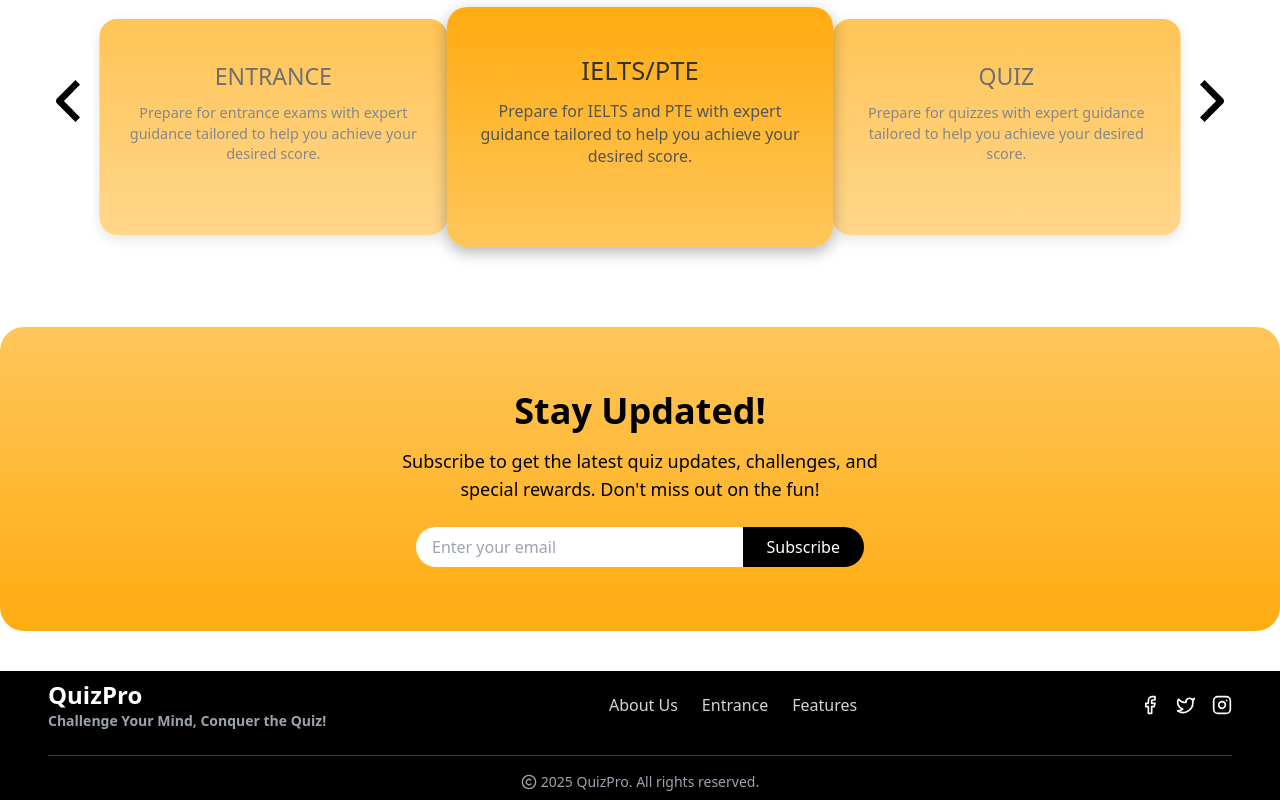
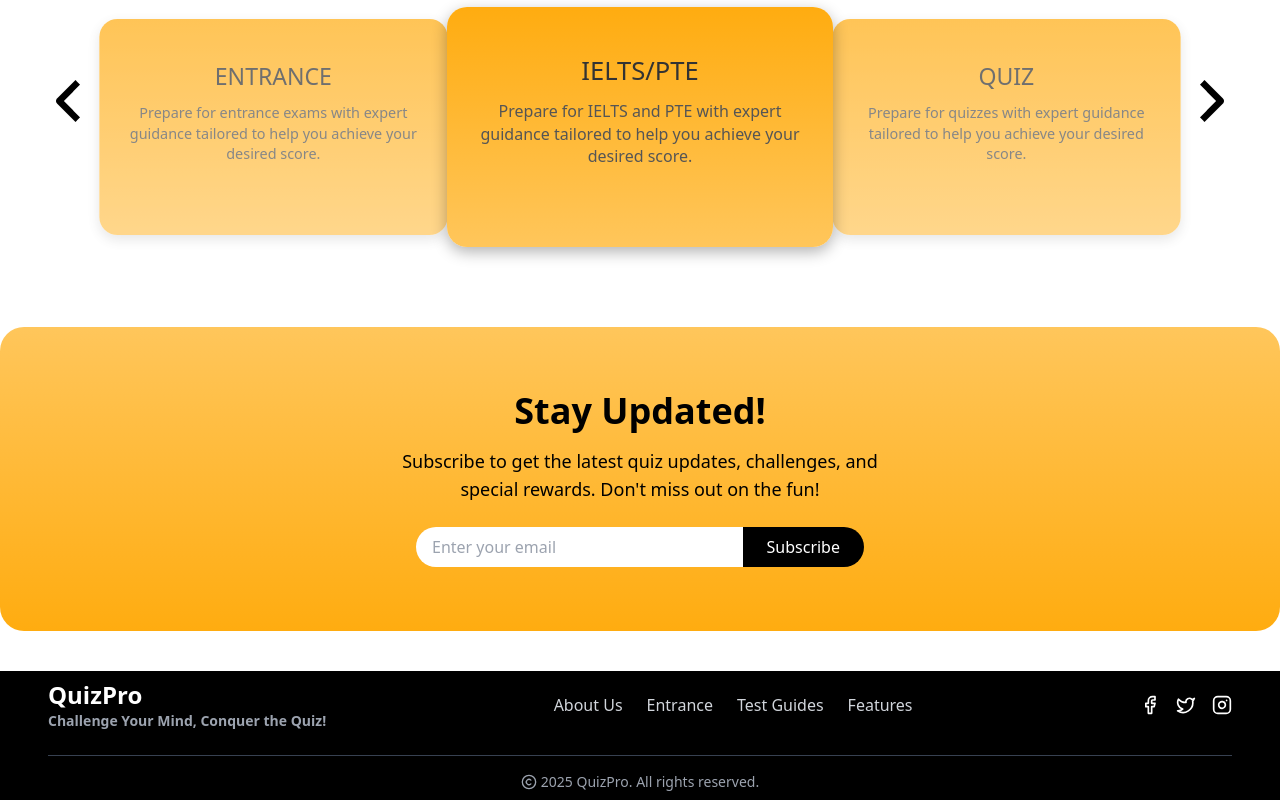
Before and after one commit to shresthastephen/Quizz, a React (Vite) app: page / in a window 1280 px wide. Shown: the part 877-1677 px from the top of the page. Built offline with nearby package versions, Linux system fonts and the light colour scheme.

Commit message:
updatedfooter

```diff
--- a/src/components/Footer.jsx
+++ b/src/components/Footer.jsx
@@ -1,12 +1,12 @@
 import React from "react";
-import { Link } from "react-router-dom"; // Import Link for navigation
-import { Facebook, Twitter, Instagram, Copyright } from "lucide-react"; // Importing icons
+import { Link } from "react-router-dom";
+import { Facebook, Twitter, Instagram, Copyright } from "lucide-react";
 
 function Footer() {
   return (
     <footer className="bg-black text-white py-2 px-12 mt-10">
       <div className="flex flex-col md:flex-row justify-between items-center">
-        {/* Logo & Navigation */}
+        {/* Logo*/}
         <div className="text-center md:text-left mb-4 md:mb-0">
           <Link
             to="/"
@@ -19,7 +19,7 @@ function Footer() {
           </Link>
         </div>
 
-        {/* Navigation Links */}
+        {/* Nav Links */}
         <ul className="flex gap-6 text-gray-300 text-m">
           <li>
             <Link to="/about" className="hover:text-yellow-400 transition">
@@ -29,6 +29,12 @@ function Footer() {
           <li>
             <Link to="/entrance" className="hover:text-yellow-400 transition">
               Entrance
+            </Link>
+          </li>
+
+          <li>
+            <Link to="/testguides" className="hover:text-yellow-400 transition">
+              Test Guides
             </Link>
           </li>
           <li>
--- a/src/components/TestGuides.jsx
+++ b/src/components/TestGuides.jsx
@@ -1,5 +1,6 @@
 import React from "react";
 import { Link } from "react-router-dom";
+import Footer from "./Footer";
 
 const Entrance = () => {
   return (
@@ -9,7 +10,7 @@ const Entrance = () => {
       </h1>
 
       <div className="grid grid-cols-1 md:grid-cols-2 lg:grid-cols-3 gap-8">
-      <Card
+        <Card
           title="IELTS"
           description="A comprehensive guide to prepare for the International English Language Testing System (IELTS) exam."
           link="/test-guides/ielts"
--- a/src/pages/BcePage.jsx
+++ b/src/pages/BcePage.jsx
@@ -1,6 +1,6 @@
 import React, { useState, useEffect } from "react";
 import originalQuestions from "./../lib/questions";
-import Footer from "./Footer";
+import Footer from "../components/Footer";
 
 const MockTest = () => {
   const [selectedAnswers, setSelectedAnswers] = useState({});
--- a/src/pages/BdsPage.jsx
+++ b/src/pages/BdsPage.jsx
@@ -1,6 +1,6 @@
 import React, { useState, useEffect } from "react";
 import originalQuestions from "./../lib/questions";
-import Footer from "./Footer";
+import Footer from "../components/Footer";
 
 const MockTest = () => {
   const [selectedAnswers, setSelectedAnswers] = useState({});
--- a/src/pages/BimPage.jsx
+++ b/src/pages/BimPage.jsx
@@ -1,6 +1,6 @@
 import React, { useState, useEffect } from "react";
 import originalQuestions from "./../lib/questions";
-import Footer from "./Footer";
+import Footer from "../components/Footer";
 
 const MockTest = () => {
   const [selectedAnswers, setSelectedAnswers] = useState({});
--- a/src/pages/BitPage.jsx
+++ b/src/pages/BitPage.jsx
@@ -1,6 +1,6 @@
 import React, { useState, useEffect } from "react";
 import originalQuestions from "./../lib/questions";
-import Footer from "./Footer";
+import Footer from "../components/Footer";
 
 const MockTest = () => {
   const [selectedAnswers, setSelectedAnswers] = useState({});
--- a/src/pages/CsitPage.jsx
+++ b/src/pages/CsitPage.jsx
@@ -1,6 +1,6 @@
 import React, { useState, useEffect } from "react";
 import originalQuestions from "./../lib/questions";
-import Footer from "./Footer";
+import Footer from "../components/Footer";
 
 const MockTest = () => {
   const [selectedAnswers, setSelectedAnswers] = useState({});
```
